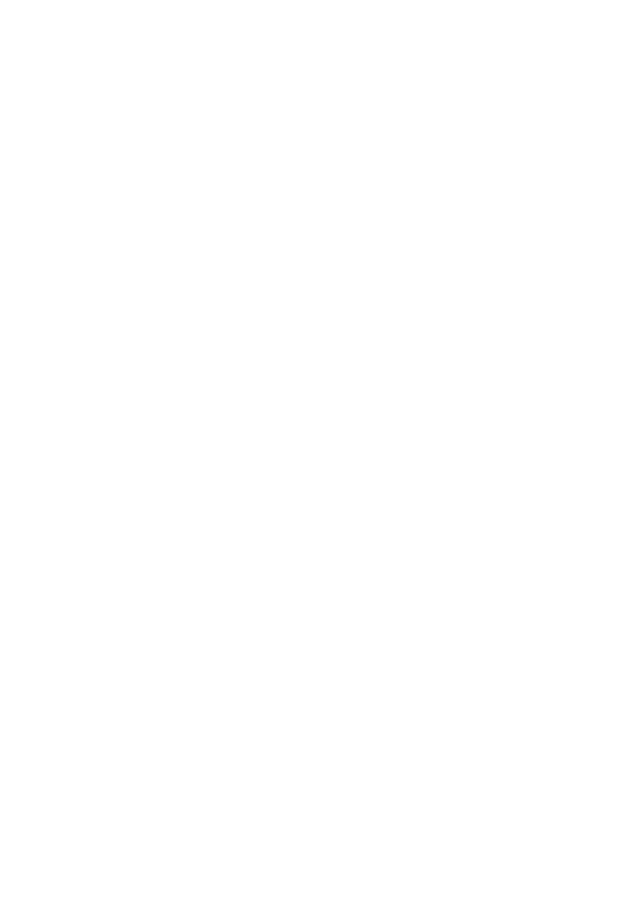
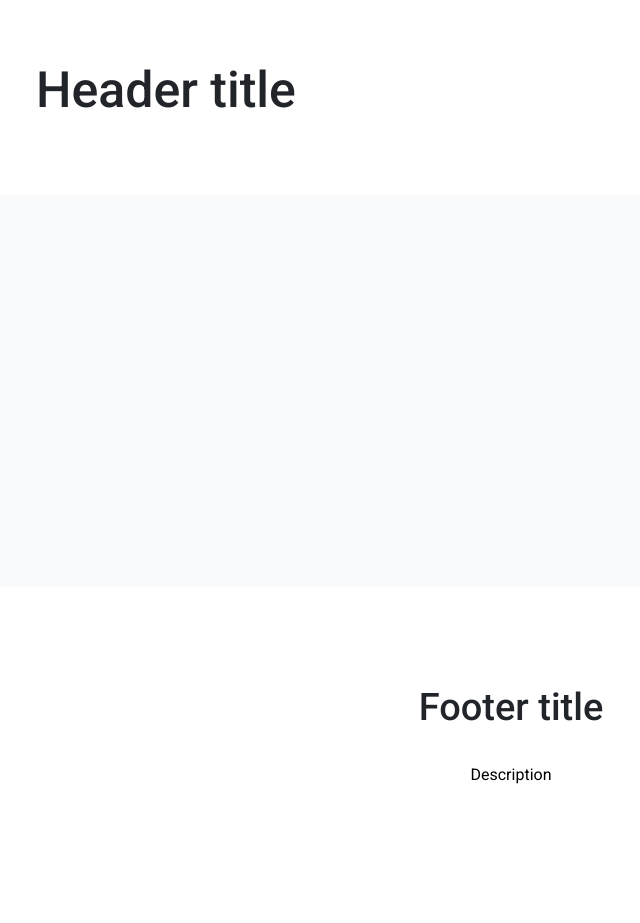
Before and after one commit to js-tasks-ru/htmlcss-20231027_anton012, a website: page index.html in a window 1280 px wide. Shown: the whole page, without its empty margins (129-769 px from the left). Before the commit the page ends 800 px from the top, so only its background shows below. Drawn offline with Linux system fonts and the light colour scheme.

Commit message:
Dz4: fixes styles preview page

```diff
--- a/components/footer/footer.css
+++ b/components/footer/footer.css
@@ -1,7 +1,8 @@
 
 .footer {
-    padding: 71px 400px 136px;
+    padding: 71px 0 136px;
     background: white;
+    text-align: center;
 }
 
 .footer__title {
--- a/components/header/header.css
+++ b/components/header/header.css
@@ -9,4 +9,5 @@
     font-style: normal;
     font-weight: 500;
     line-height: 64px;
+    text-align: left;
 }
--- a/components/main/main.css
+++ b/components/main/main.css
@@ -2,4 +2,5 @@
 .main {
     background: #F9FAFC;
     padding: 0 165px 92px;
+    height: 300px;
 }
--- a/index.html
+++ b/index.html
@@ -5,5 +5,13 @@
         <link rel="stylesheet" href="./assets/css/main.css">
     </head>
     <body>
+        <header class="header">
+            <h1 class="header__title">Header title</h1>
+        </header>
+        <section class="main"></section>
+        <footer class="footer">
+            <h1 class="footer__title">Footer title</h1>
+            <p class="footer__describe">Description</p>
+        </footer>
     </body>
 </html>
```
